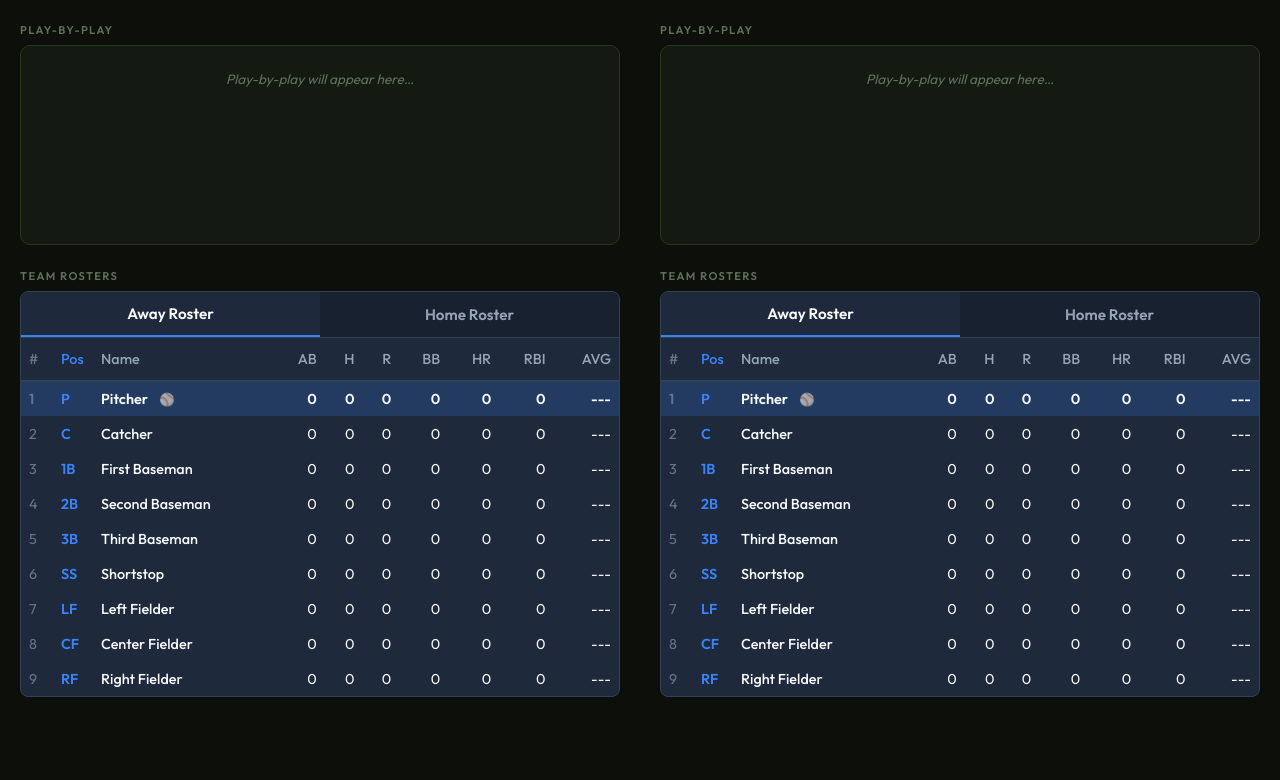
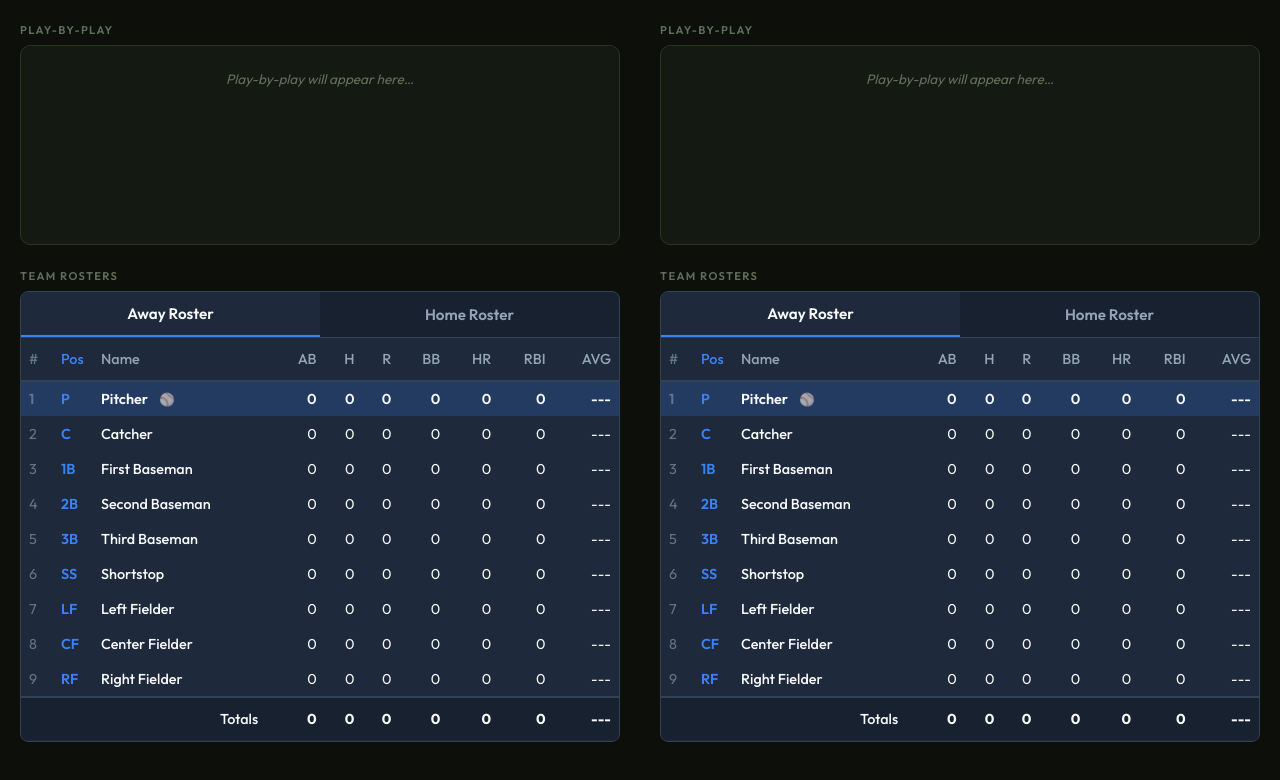
Before and after one commit to tmacdonald/baseball-simulator, a React (Vite) app: page / in a window 1280 px wide. Shown: the part 641-1421 px from the top of the page. Before the commit the page ends 1378 px from the top, so only its background shows below. Built offline with nearby package versions, Linux system fonts and the light colour scheme.

Commit message:
Show team totals

```diff
--- a/src/components/Roster.module.css
+++ b/src/components/Roster.module.css
@@ -115,3 +115,14 @@
   50% { opacity: 1; }
   100% { opacity: 0.5; }
 }
+
+.totalsRow {
+  border-top: 2px solid var(--border-color, #334155);
+  background-color: rgba(0, 0, 0, 0.2);
+  font-weight: 700;
+}
+
+.totalsRow td {
+  padding: 0.75rem 0.5rem;
+  color: #f8fafc;
+}
--- a/src/components/Roster.tsx
+++ b/src/components/Roster.tsx
@@ -29,6 +29,13 @@ export default function Roster({ rosters, playerStats, batterIndex, halfInning }
     const avg = hits / ab
     return avg.toFixed(3).replace(/^0/, '')
   }
+
+  const totalAB = stats.reduce((sum, s) => sum + s.ab, 0)
+  const totalH = stats.reduce((sum, s) => sum + s.hits, 0)
+  const totalR = stats.reduce((sum, s) => sum + s.runs, 0)
+  const totalBB = stats.reduce((sum, s) => sum + s.walks, 0)
+  const totalHR = stats.reduce((sum, s) => sum + s.hr, 0)
+  const totalRBI = stats.reduce((sum, s) => sum + s.rbi, 0)
 
   return (
     <div className={styles.rosterContainer}>
@@ -85,6 +92,18 @@ export default function Roster({ rosters, playerStats, batterIndex, halfInning }
               )
             })}
           </tbody>
+          <tfoot>
+            <tr className={styles.totalsRow}>
+              <td colSpan={3} className={styles.nameCol} style={{ textAlign: 'right', paddingRight: '1rem' }}>Totals</td>
+              <td>{totalAB}</td>
+              <td>{totalH}</td>
+              <td>{totalR}</td>
+              <td>{totalBB}</td>
+              <td>{totalHR}</td>
+              <td>{totalRBI}</td>
+              <td>{renderAvg(totalAB, totalH)}</td>
+            </tr>
+          </tfoot>
         </table>
       </div>
     </div>
```
